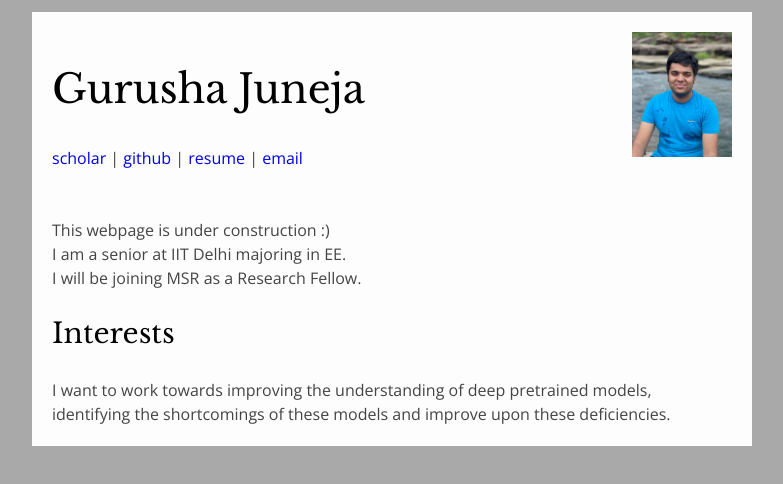
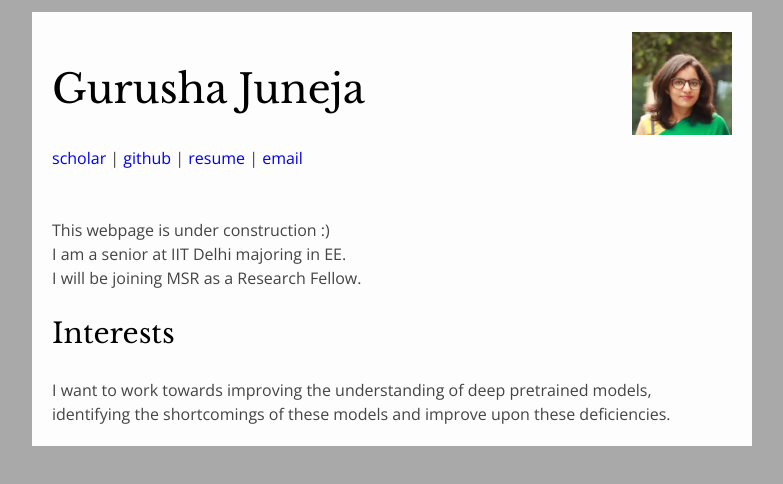
Before and after one commit to gurusha01/gurusha01.github.io, a plain HTML site: page index.html in a window 1280 px wide. Shown: the whole page, without its empty margins (248-1031 px from the left). Drawn offline with nearby package versions, Linux system fonts and the light colour scheme.

Commit message:
Update index.html

```diff
--- a/index.html
+++ b/index.html
@@ -10,7 +10,7 @@
 	<body>
 		<body style="background-color:darkgrey;"></body>
 		<div class="container">
-		<img style="float: right" src="assets/profile2.jpg" alt="hgs" width="100">
+		<img style="float: right" src="assets/profile2.jpeg" alt="hgs" width="100">
 		<h1>Gurusha Juneja</h1>
 
 		<a href="https://scholar.google.com/citations?hl=en&authuser=1&user=Oq4PajsAAAAJ">scholar</a>
```
